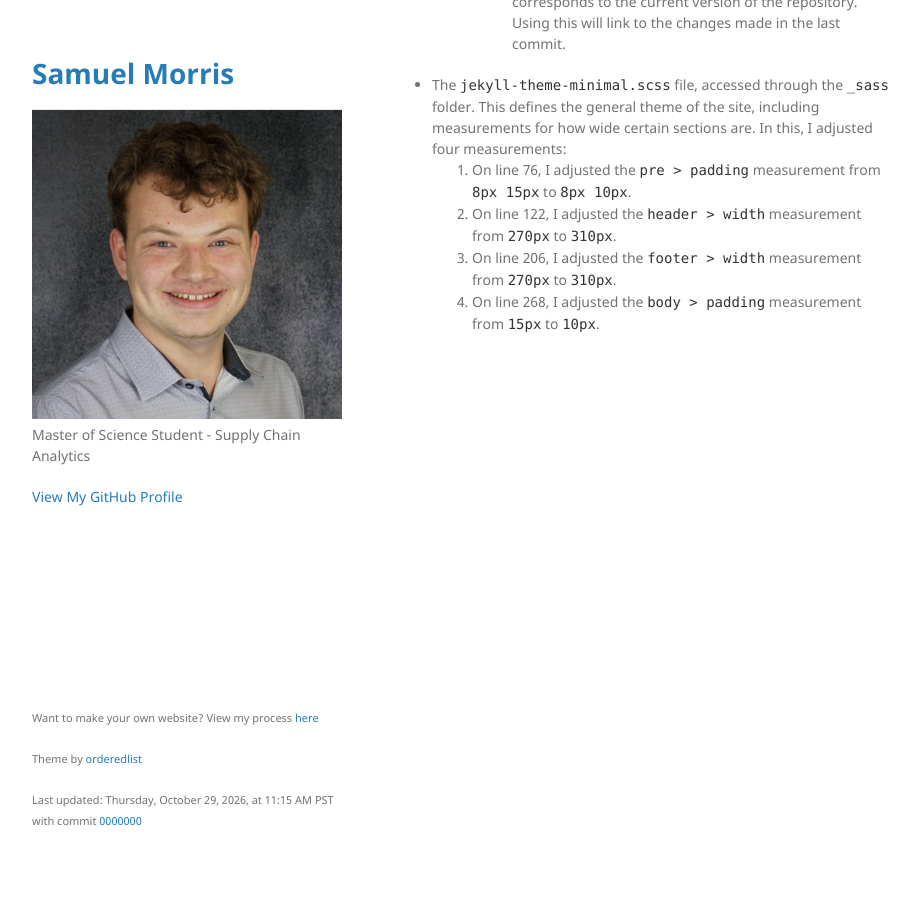
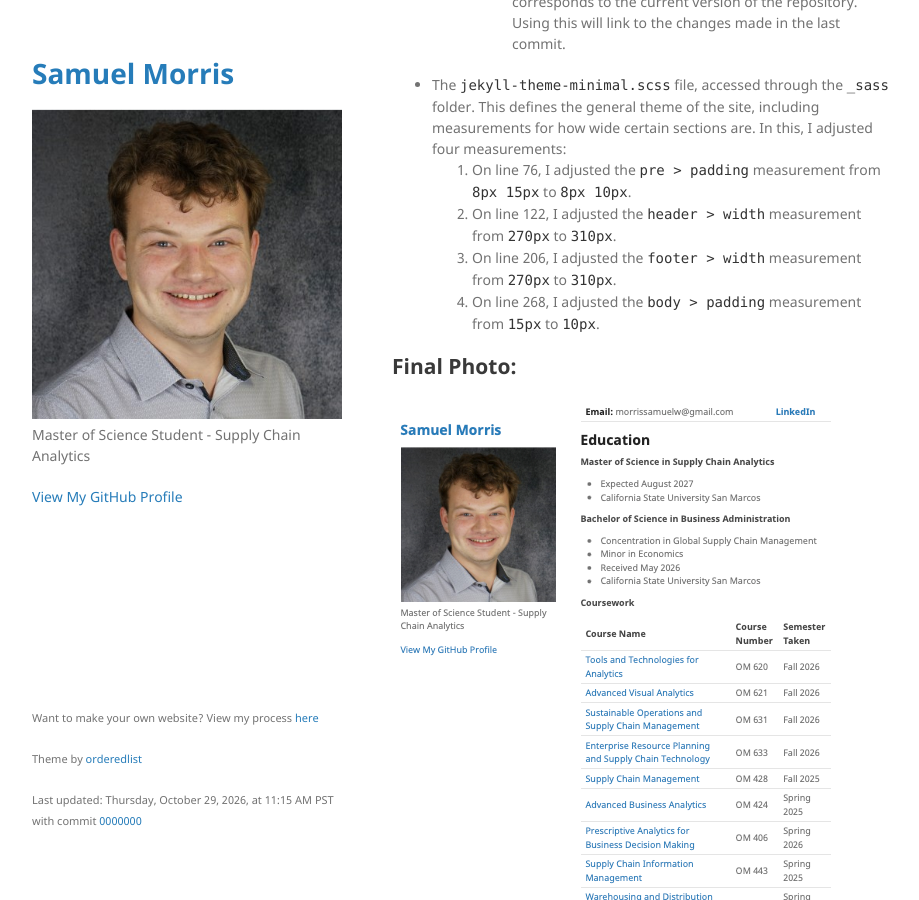
Before and after one commit to morris-sam/morris-sam.github.io, a Jekyll site: the page built from process/index.md, in a window 1280 px wide and 900 px high, scrolled down 6028 px. Shown: the whole window, without its empty margins (178-1097 px from the left). Built offline with Jekyll 4.4.1, drawn with Linux system fonts in a browser that asks for light colours; our own code applies the rules of GitHub Pages for plain Markdown files.

Commit message:
add final portfolio photo

```diff
--- a/process/index.md
+++ b/process/index.md
@@ -184,3 +184,6 @@ To adjust the default layout and theme of the website to create something more c
   2. On line 122, I adjusted the `header > width` measurement from `270px` to `310px`.
   3. On line 206, I adjusted the `footer > width` measurement from `270px` to `310px`.
   4. On line 268, I adjusted the `body > padding` measurement from `15px` to `10px`.
+
+## Final Photo:
+![Portfolio](../assets/img/portfolio_photo.png)
```
Also changed, not shown: assets/img/portfolio_photo.png (added).
